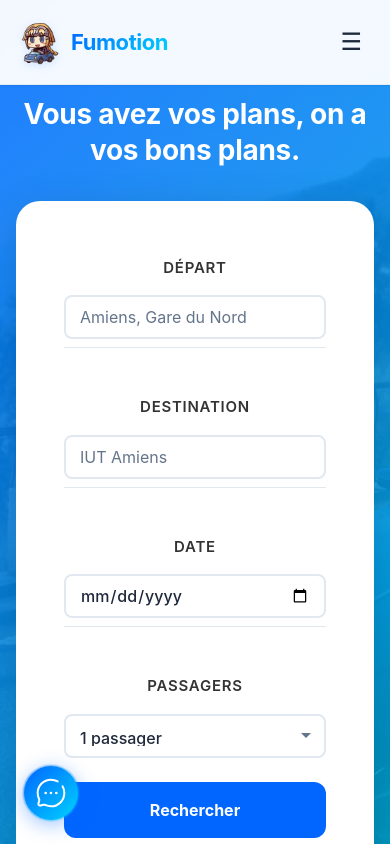
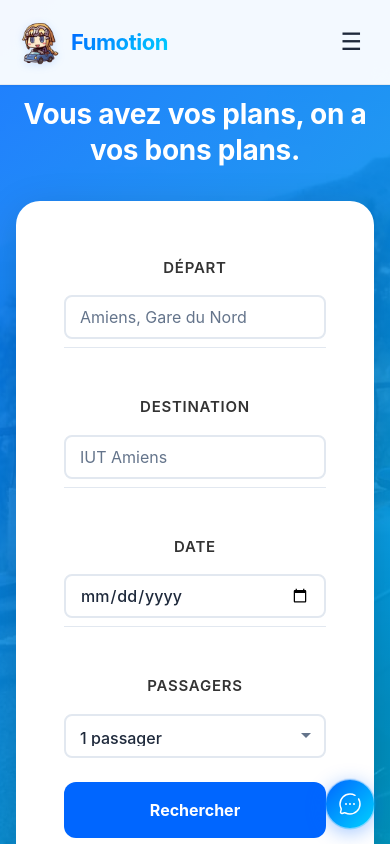
Before and after one commit to clepix21/Fumotion, a React (Create React App) app in the folder app/frontend/: page / in a window 390 px wide. Shown: the top 844 px of the page. Built offline with nearby package versions, Linux system fonts and the light colour scheme; no server answers.

Commit message:
feat: améliorer le bouton de chat fixe pour une meilleure accessibilité mobile

```diff
--- a/app/frontend/src/styles/HomePage.css
+++ b/app/frontend/src/styles/HomePage.css
@@ -1255,13 +1255,16 @@
   }
 }
 
-/* Icône de chat fixe */
+/* Icône de chat fixe - Mobile-first */
 .fixed-chat-button {
   position: fixed;
-  bottom: 2rem;
-  left: 2rem;
-  width: 60px;
-  height: 60px;
+  /* Mobile: position en bas à droite plus accessible */
+  bottom: 1rem;
+  right: 1rem;
+  left: auto;
+  /* Taille réduite sur mobile */
+  width: 3rem;
+  height: 3rem;
   border-radius: 50%;
   background: linear-gradient(135deg, #0066ff 0%, #00d4ff 100%);
   border: none;
@@ -1270,9 +1273,12 @@
   align-items: center;
   justify-content: center;
   box-shadow: 0 4px 20px rgba(0, 102, 255, 0.4);
-  z-index: 999;
-  transition: all 0.3s ease;
+  z-index: var(--z-fixed, 999);
+  transition: all var(--transition-base, 0.3s ease);
   overflow: visible;
+  /* Zone de touch minimum */
+  min-width: 2.75rem;
+  min-height: 2.75rem;
 }
 
 .fixed-chat-button:hover {
@@ -1280,56 +1286,32 @@
   box-shadow: 0 6px 30px rgba(0, 102, 255, 0.5);
 }
 
+.fixed-chat-button:focus-visible {
+  outline: 2px solid white;
+  outline-offset: 2px;
+}
+
 .fixed-chat-button:active {
   transform: scale(0.95);
 }
 
 .chat-icon {
-  font-size: 1.75rem;
+  font-size: 1.25rem;
   line-height: 1;
 }
 
 .chat-icon-img {
-  width: 32px;
-  height: 32px;
+  width: 1.5rem;
+  height: 1.5rem;
   filter: brightness(0) invert(1);
 }
 
+/* Tooltip caché sur mobile */
 .chat-tooltip {
-  position: absolute;
-  left: 70px;
-  background: #1e293b;
-  color: white;
-  padding: 0.5rem 1rem;
-  border-radius: 0.5rem;
-  font-size: 0.875rem;
-  font-weight: 500;
-  white-space: nowrap;
-  opacity: 0;
-  visibility: hidden;
-  transform: translateX(-10px);
-  transition: all 0.2s ease;
-  pointer-events: none;
+  display: none;
 }
 
-.chat-tooltip::before {
-  content: '';
-  position: absolute;
-  left: -6px;
-  top: 50%;
-  transform: translateY(-50%);
-  border-width: 6px;
-  border-style: solid;
-  border-color: transparent #1e293b transparent transparent;
-}
-
-.fixed-chat-button:hover .chat-tooltip {
-  opacity: 1;
-  visibility: visible;
-  transform: translateX(0);
-}
-
-/* Animation pulse pour attirer l'attention */
+/* Animation pulse */
 .fixed-chat-button::after {
   content: '';
   position: absolute;
@@ -1356,20 +1338,72 @@
   }
 }
 
-/* Responsive pour mobile */
-@media (max-width: 768px) {
+/* Tablet+ (768px+): taille plus grande et tooltip */
+@media (min-width: 48em) {
   .fixed-chat-button {
     bottom: 1.5rem;
+    right: auto;
     left: 1.5rem;
-    width: 54px;
-    height: 54px;
+    width: 3.5rem;
+    height: 3.5rem;
   }
 
   .chat-icon {
     font-size: 1.5rem;
   }
 
+  .chat-icon-img {
+    width: 1.75rem;
+    height: 1.75rem;
+  }
+
   .chat-tooltip {
-    display: none;
+    display: block;
+    position: absolute;
+    left: 4.5rem;
+    background: var(--color-gray-800, #1e293b);
+    color: white;
+    padding: 0.5rem 1rem;
+    border-radius: 0.5rem;
+    font-size: 0.875rem;
+    font-weight: 500;
+    white-space: nowrap;
+    opacity: 0;
+    visibility: hidden;
+    transform: translateX(-10px);
+    transition: all 0.2s ease;
+    pointer-events: none;
+  }
+
+  .chat-tooltip::before {
+    content: '';
+    position: absolute;
+    left: -6px;
+    top: 50%;
+    transform: translateY(-50%);
+    border-width: 6px;
+    border-style: solid;
+    border-color: transparent var(--color-gray-800, #1e293b) transparent transparent;
+  }
+
+  .fixed-chat-button:hover .chat-tooltip {
+    opacity: 1;
+    visibility: visible;
+    transform: translateX(0);
   }
 }
+
+/* Desktop (1024px+): taille maximum */
+@media (min-width: 64em) {
+  .fixed-chat-button {
+    bottom: 2rem;
+    left: 2rem;
+    width: 3.75rem;
+    height: 3.75rem;
+  }
+
+  .chat-icon-img {
+    width: 2rem;
+    height: 2rem;
+  }
+}
```
